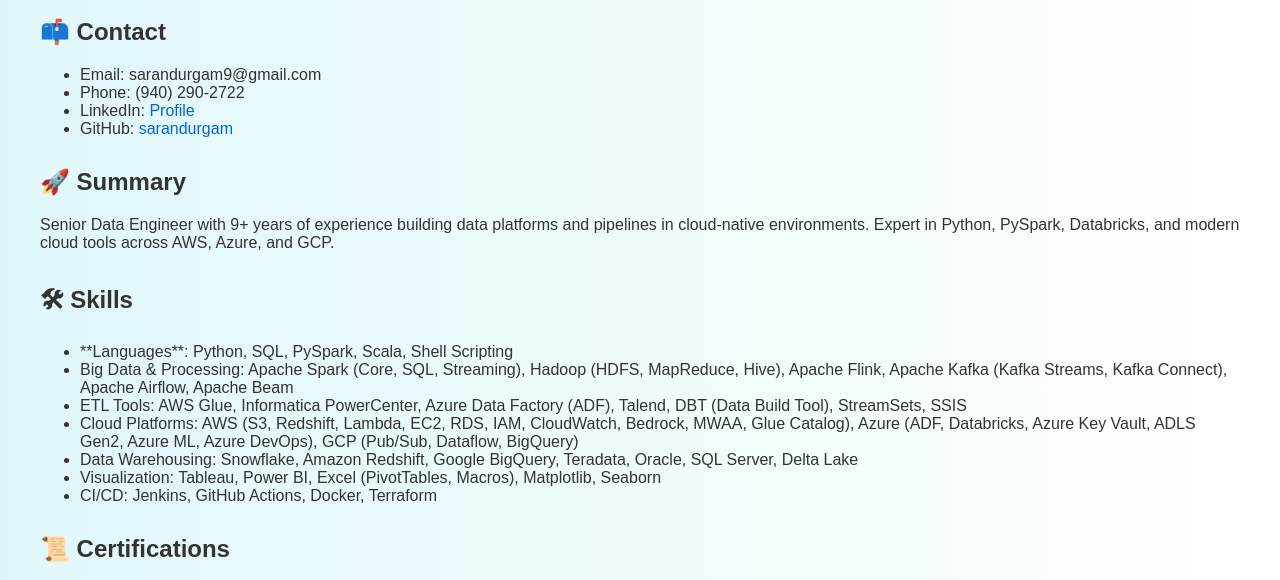
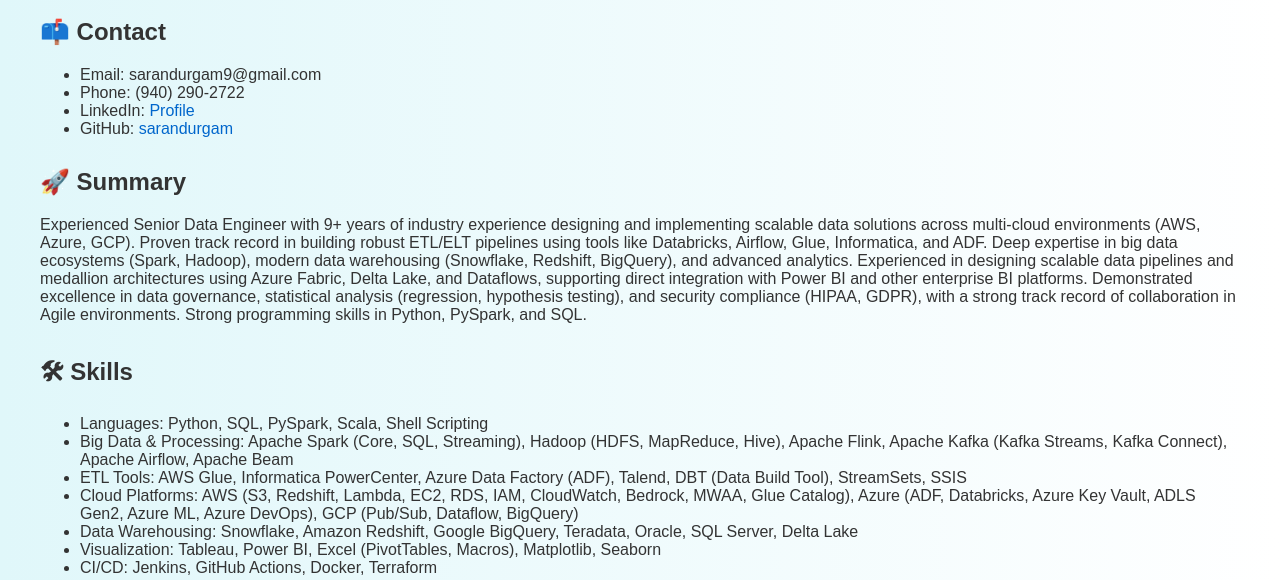
Before and after one commit to sarandurgam/sarandurgam.github.io, a plain HTML site: page index.html in a window 1280 px wide. Shown: the part 118-698 px from the top of the page. Drawn offline with Linux system fonts and the light colour scheme.

Commit message:
index.html

```diff
--- a/index.html
+++ b/index.html
@@ -39,15 +39,22 @@
   <div class="section">
     <h2>🚀 Summary</h2>
     <p>
-      Senior Data Engineer with 9+ years of experience building data platforms and pipelines in cloud-native environments.
-      Expert in Python, PySpark, Databricks, and modern cloud tools across AWS, Azure, and GCP.
+      Experienced Senior Data Engineer with 9+ years of industry experience designing and implementing scalable
+data solutions across multi-cloud environments (AWS, Azure, GCP). Proven track record in building robust
+ETL/ELT pipelines using tools like Databricks, Airflow, Glue, Informatica, and ADF. Deep expertise in big data
+ecosystems (Spark, Hadoop), modern data warehousing (Snowflake, Redshift, BigQuery), and advanced
+analytics. Experienced in designing scalable data pipelines and medallion architectures using Azure Fabric,
+Delta Lake, and Dataflows, supporting direct integration with Power BI and other enterprise BI platforms.
+Demonstrated excellence in data governance, statistical analysis (regression, hypothesis testing), and
+security compliance (HIPAA, GDPR), with a strong track record of collaboration in Agile environments. Strong
+programming skills in Python, PySpark, and SQL.
     </p>
   </div>
 
   <div class="section">
     <h2>🛠 Skills</h2>
     <ul>
-      <li>**Languages**: Python, SQL, PySpark, Scala, Shell Scripting </li>
+      <li>Languages: Python, SQL, PySpark, Scala, Shell Scripting </li>
       <li>Big Data & Processing: Apache Spark (Core, SQL, Streaming), Hadoop (HDFS, MapReduce, Hive), Apache Flink, Apache Kafka (Kafka Streams, Kafka Connect), Apache Airflow, Apache Beam  </li>
       <li>ETL Tools: AWS Glue, Informatica PowerCenter, Azure Data Factory (ADF), Talend, DBT (Data Build Tool), StreamSets, SSIS</li>
       <li>Cloud Platforms: AWS (S3, Redshift, Lambda, EC2, RDS, IAM, CloudWatch, Bedrock, MWAA, Glue Catalog), Azure (ADF, Databricks, Azure Key Vault, ADLS Gen2, Azure ML, Azure DevOps), GCP (Pub/Sub, Dataflow,
```
